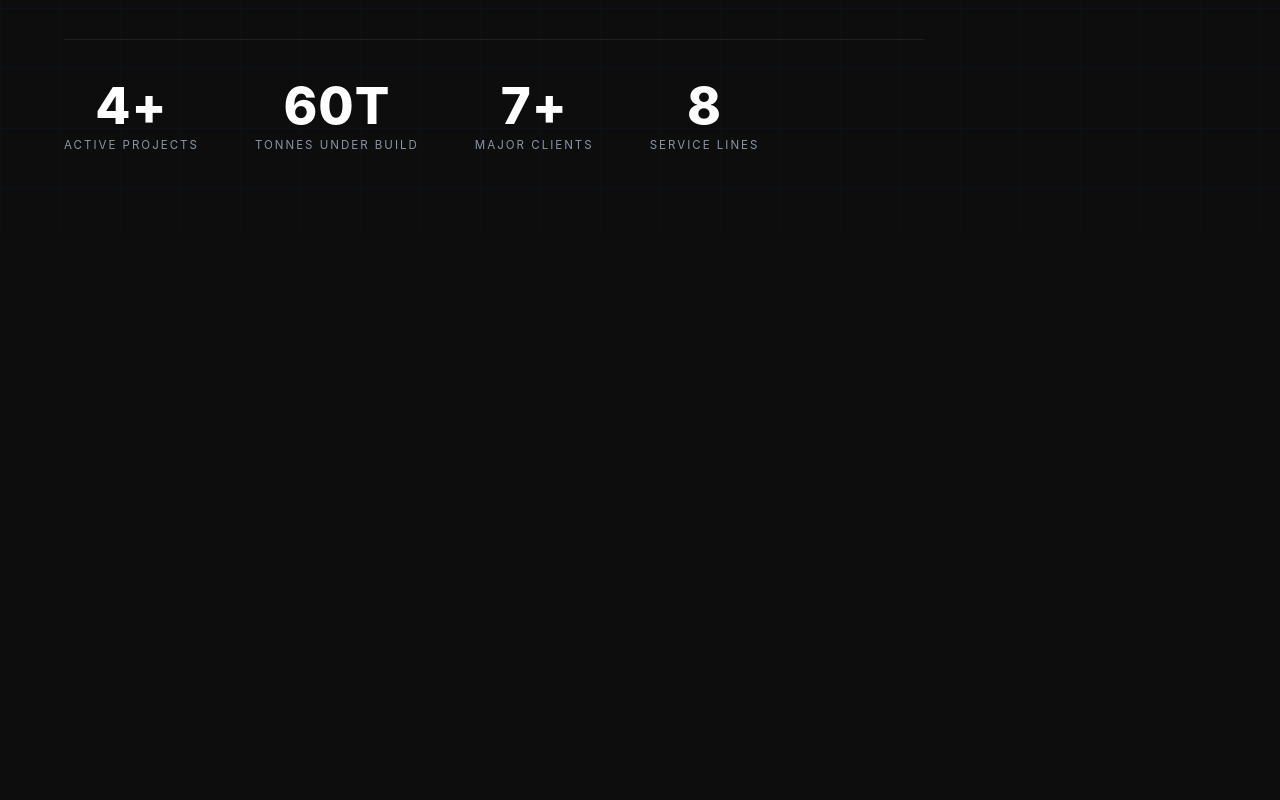
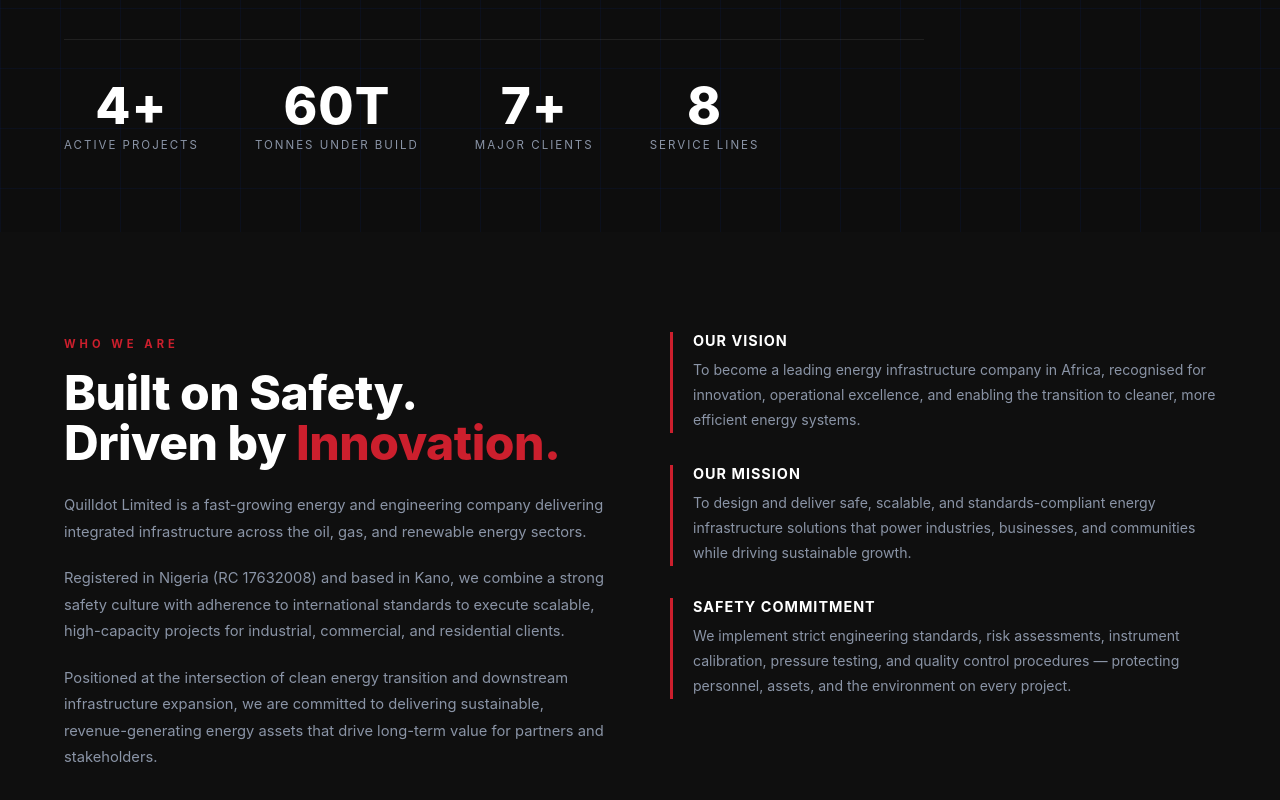
Before and after one commit to xBukhaari/Quilldot, a React (Create React App) app: page / in a window 1280 px wide. Shown: the part 712-1512 px from the top of the page. Before the commit the page ends 944 px from the top, so only its background shows below. Built offline with nearby package versions, Linux system fonts and the light colour scheme.

Commit message:
feat: add About section with scroll-triggered animations

```diff
--- a/src/App.js
+++ b/src/App.js
@@ -1,11 +1,13 @@
 import Navbar from './components/Navbar';
 import Hero from './components/Hero';
+import About from './components/About';
 
 export default function App() {
   return (
     <div>
       <Navbar />
       <Hero />
+      <About />
     </div>
   );
 }
--- /dev/null
+++ b/src/components/About.jsx
@@ -0,0 +1,223 @@
+import { useState, useEffect, useRef } from 'react';
+
+// ─────────────────────────────────────────────
+// CUSTOM HOOK: useInView
+//
+// This hook tells us when an element has scrolled
+// into the visible part of the screen.
+//
+// It returns two things:
+//   ref     — attach this to any JSX element
+//   visible — a boolean that flips to true once
+//             that element enters the viewport
+//
+// We'll reuse this hook in every section going
+// forward, so remember how it works.
+// ─────────────────────────────────────────────
+function useInView(threshold = 0.15) {
+  const ref = useRef(null);
+  const [visible, setVisible] = useState(false);
+
+  useEffect(() => {
+    // Store the element ref.current is pointing at.
+    // We do this because ref.current can change, and
+    // we want the cleanup to disconnect the right observer.
+    const el = ref.current;
+    if (!el) return;
+
+    const observer = new IntersectionObserver(
+      ([entry]) => {
+        // entry.isIntersecting is true when the element
+        // crosses the threshold into the viewport
+        if (entry.isIntersecting) {
+          setVisible(true);
+          // We unobserve immediately after — we only want
+          // the animation to fire once, not every time
+          // the user scrolls past it
+          observer.unobserve(el);
+        }
+      },
+      { threshold }
+      // threshold: 0.15 means "fire when 15% of the
+      // element is visible". 0 = any pixel, 1 = fully visible
+    );
+
+    observer.observe(el);
+
+    // Cleanup: disconnect the observer when the
+    // component unmounts
+    return () => observer.disconnect();
+  }, [threshold]);
+
+  return [ref, visible];
+}
+
+// ─────────────────────────────────────────────
+// COMPONENT: ValueCard
+//
+// The three stacked cards on the right column.
+// Each one gets a left red border and fades in
+// with a delay based on its index, so they
+// cascade in one after another.
+// ─────────────────────────────────────────────
+function ValueCard({ label, text, index, visible }) {
+  return (
+    <div style={{
+      borderLeft: '3px solid #CC1F2D',
+      paddingLeft: '20px',
+      opacity: visible ? 1 : 0,
+      transform: visible ? 'translateY(0)' : 'translateY(20px)',
+      // index * 0.15s means each card starts slightly
+      // later than the one above it — the cascade effect
+      transition: `opacity 0.6s ease ${index * 0.15}s, transform 0.6s ease ${index * 0.15}s`,
+    }}>
+      <div style={{
+        color: 'white',
+        fontWeight: '700',
+        fontSize: '0.9rem',
+        letterSpacing: '1px',
+        textTransform: 'uppercase',
+        marginBottom: '8px',
+      }}>
+        {label}
+      </div>
+      <p style={{
+        color: '#8A94A6',
+        fontSize: '0.88rem',
+        lineHeight: '1.8',
+      }}>
+        {text}
+      </p>
+    </div>
+  );
+}
+
+const VALUES = [
+  {
+    label: 'Our Vision',
+    text: 'To become a leading energy infrastructure company in Africa, recognised for innovation, operational excellence, and enabling the transition to cleaner, more efficient energy systems.',
+  },
+  {
+    label: 'Our Mission',
+    text: 'To design and deliver safe, scalable, and standards-compliant energy infrastructure solutions that power industries, businesses, and communities while driving sustainable growth.',
+  },
+  {
+    label: 'Safety Commitment',
+    text: 'We implement strict engineering standards, risk assessments, instrument calibration, pressure testing, and quality control procedures — protecting personnel, assets, and the environment on every project.',
+  },
+];
+
+// ─────────────────────────────────────────────
+// COMPONENT: About
+// ─────────────────────────────────────────────
+export default function About() {
+  // We attach this ref to the whole section.
+  // Once 15% of it is visible, `visible` flips true
+  // and all the animations trigger.
+  const [ref, visible] = useInView(0.15);
+
+  return (
+    <section
+      id="about"
+      ref={ref}
+      style={{
+        backgroundColor: '#0F0F0F',
+        padding: '100px 5%',
+      }}
+    >
+      {/* Two-column grid.
+          auto-fit + minmax means: fill the row with
+          columns that are at least 280px wide. If there
+          isn't room for two, it drops to one column
+          automatically. No media queries needed. */}
+      <div style={{
+        display: 'grid',
+        gridTemplateColumns: 'repeat(auto-fit, minmax(280px, 1fr))',
+        gap: '60px',
+        alignItems: 'start',
+      }}>
+
+        {/* LEFT COLUMN */}
+        <div style={{
+          opacity: visible ? 1 : 0,
+          transform: visible ? 'translateX(0)' : 'translateX(-24px)',
+          transition: 'opacity 0.7s ease, transform 0.7s ease',
+        }}>
+          {/* Eyebrow */}
+          <span style={{
+            fontSize: '0.7rem',
+            letterSpacing: '4px',
+            textTransform: 'uppercase',
+            color: '#CC1F2D',
+            fontWeight: '700',
+          }}>
+            Who We Are
+          </span>
+
+          <h2 style={{
+            fontSize: 'clamp(2rem, 4vw, 3rem)',
+            fontWeight: '800',
+            color: 'white',
+            lineHeight: '1.05',
+            margin: '16px 0 24px',
+            letterSpacing: '-0.5px',
+          }}>
+            Built on Safety.<br />
+            Driven by <span style={{ color: '#CC1F2D' }}>Innovation.</span>
+          </h2>
+
+          <p style={{
+            color: '#8A94A6',
+            fontSize: '0.92rem',
+            lineHeight: '1.8',
+            marginBottom: '20px',
+          }}>
+            Quilldot Limited is a fast-growing energy and engineering company
+            delivering integrated infrastructure across the oil, gas, and
+            renewable energy sectors.
+          </p>
+
+          <p style={{
+            color: '#8A94A6',
+            fontSize: '0.92rem',
+            lineHeight: '1.8',
+            marginBottom: '20px',
+          }}>
+            Registered in Nigeria (RC 17632008) and based in Kano, we combine
+            a strong safety culture with adherence to international standards
+            to execute scalable, high-capacity projects for industrial,
+            commercial, and residential clients.
+          </p>
+
+          <p style={{
+            color: '#8A94A6',
+            fontSize: '0.92rem',
+            lineHeight: '1.8',
+          }}>
+            Positioned at the intersection of clean energy transition and
+            downstream infrastructure expansion, we are committed to delivering
+            sustainable, revenue-generating energy assets that drive long-term
+            value for partners and stakeholders.
+          </p>
+        </div>
+
+        {/* RIGHT COLUMN */}
+        <div style={{
+          display: 'flex',
+          flexDirection: 'column',
+          gap: '32px',
+        }}>
+          {VALUES.map((item, index) => (
+            <ValueCard
+              key={item.label}
+              {...item}
+              index={index}
+              visible={visible}
+            />
+          ))}
+        </div>
+
+      </div>
+    </section>
+  );
+}
```
